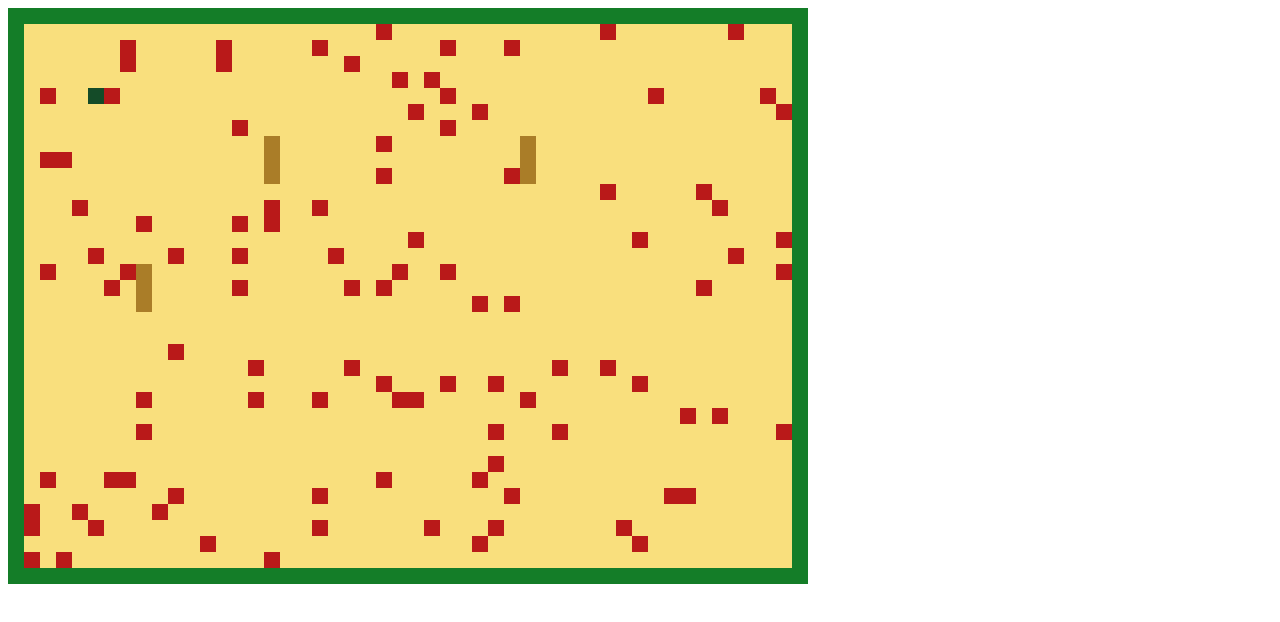
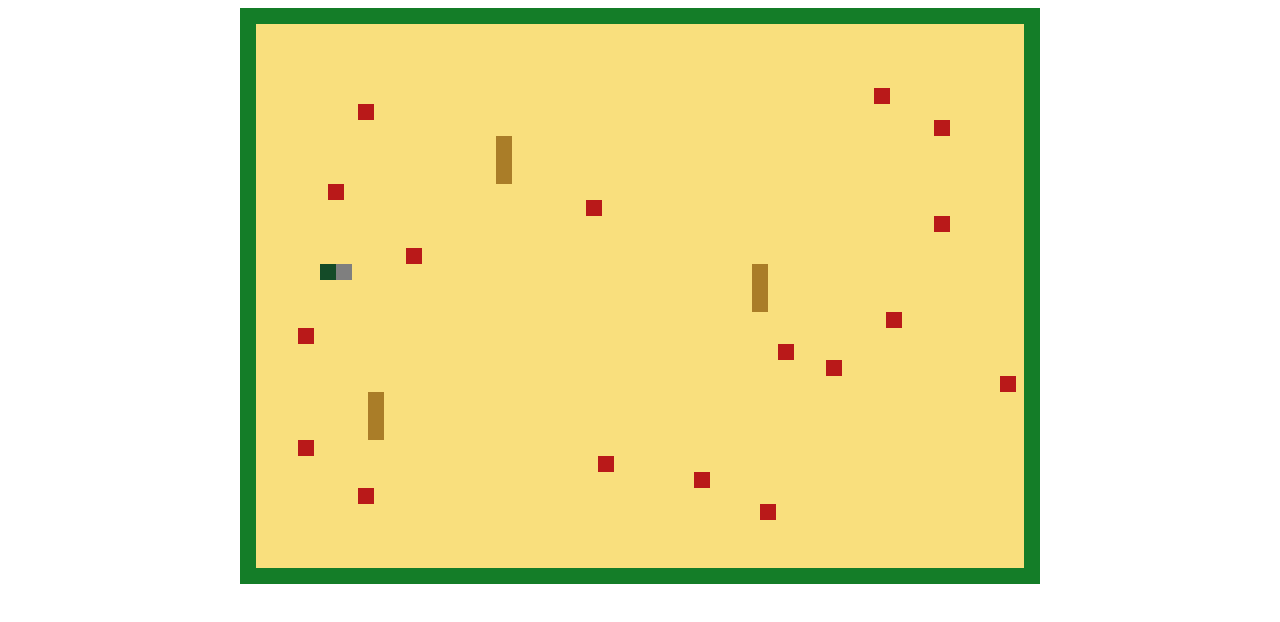
Before and after one commit to dmattt98/Centurion, a plain HTML site: page index.html in a window 1280 px wide. Drawn offline with Linux system fonts and the light colour scheme.

Commit message:
add more things

```diff
--- a/index.html
+++ b/index.html
@@ -5,11 +5,10 @@
     <script src="src/game.js"></script>
     <script src="src/components.js"></script>
     <script src="src/scenes.js"></script>
-    <script src="lib/jquery.min.js"></script>
     <script>
         window.addEventListener('load', Game.start);
     </script>
 </head>
-<body>
+<body style="text-align: -webkit-center;">
 </body>
 </html>
--- a/src/components.js
+++ b/src/components.js
@@ -43,10 +43,30 @@ Crafty.c('Tree', {
 
 // A Bush is just an Actor with a certian color
 Crafty.c('Enemy', {
+    _speed: -6,
     init: function() {
-        this.requires('Actor, Color')
-            .color('rgb(185, 25, 25)');
+        this.requires('Actor, Color, Solid, Collision')
+            .color('rgb(185, 25, 25)')
+            .stopOnSolids();
     },
+
+    // Registers a stop-movement function to be called when
+    //  this entity hits an entity with the "Solid" component
+    stopOnSolids: function() {
+        this.bind('EnterFrame', function(e) {
+            this.x += this._speed;
+            if(this.x <= 0) {
+                this.x = 50 * 17;
+            }
+        });
+        this.onHit('Kill', this.removeEnemy);
+        return this;
+    },
+
+    // Stops the movement
+    removeEnemy: function() {
+        this.destroy();
+    }
 });
 
 // This is the player-controlled Character
@@ -77,19 +97,13 @@ Crafty.c('PlayerCharacter', {
             this.x -= this._movement.x;
             this.y -= this._movement.y;
         }
-    },
-
-    // Respond the the player visiting a village
-    visitVillage: function(data) {
-        village = data[0].obj;
-        village.collect();
     }
 });
 
 // A village is a tile on the grid that the PC must visit in order to win the game
 Crafty.c('Barrier', {
     init: function() {
-        this.requires('Actor, Color, Solid')
+        this.requires('Actor, Solid, Kill, Color')
             .color('rgb(170, 125, 40)');
         this.attr({
             w: Game.map_grid.tile.width,
@@ -97,3 +111,12 @@ Crafty.c('Barrier', {
         });
     }
 });
+
+// The Player's sword
+Crafty.c('Sword', {
+    init: function() {
+        this.requires('Actor, Solid, Kill, Color, Multiway')
+            .color('rgb(127, 127, 127)')
+            .multiway({W: -90, S: 90, D: 0, A: 180});
+    }
+});
--- a/src/scenes.js
+++ b/src/scenes.js
@@ -9,8 +9,9 @@ Crafty.scene('Game', function() {
         }
     }
 
+    this.sword = Crafty.e('Sword').at(6, 16);
     // Player character, placed at 5, 5 on our grid
-    this.player = Crafty.e('PlayerCharacter').at(5, 5);
+    this.player = Crafty.e('PlayerCharacter').at(5, 16);
     this.occupied[this.player.at().x][this.player.at().y] = true;
 
     // Place a tree at every edge square on our grid of 16x16 tiles
@@ -22,17 +23,22 @@ Crafty.scene('Game', function() {
                 // Place a tree entity at the current tile
                 Crafty.e('Tree').at(x, y);
                 this.occupied[x][y] = true;
-            } else if (Math.random() < 0.06 && !this.occupied[x][y]) {
+            } else if (x == 45 && !this.occupied[x][y] && y > 3 && y < 32 && Math.random() <= 0.7) {
                 // Place a bush entity at the current tile
-                Crafty.e('Enemy').at(x, y);
-                this.occupied[x][y] = true;
+                var rx = Math.floor(Math.random() * 47)  + 43;
+                Crafty.e('Enemy').at(rx, y);
+                this.occupied[45][y] = true;
             }
         }
     }
 
     // Place down 3 barriers
-    var loc_barriers = [[8, 16], [16, 8], [32, 8]];
+    var loc_barriers = [[8, 24], [16, 8], [32, 16]];
     for(var i = 0; i < loc_barriers.length; i++) {
         Crafty.e('Barrier').at(loc_barriers[i][0], loc_barriers[i][1]);
     }
 });
+
+Crafty.scene('Lose', function() {
+
+});
```
